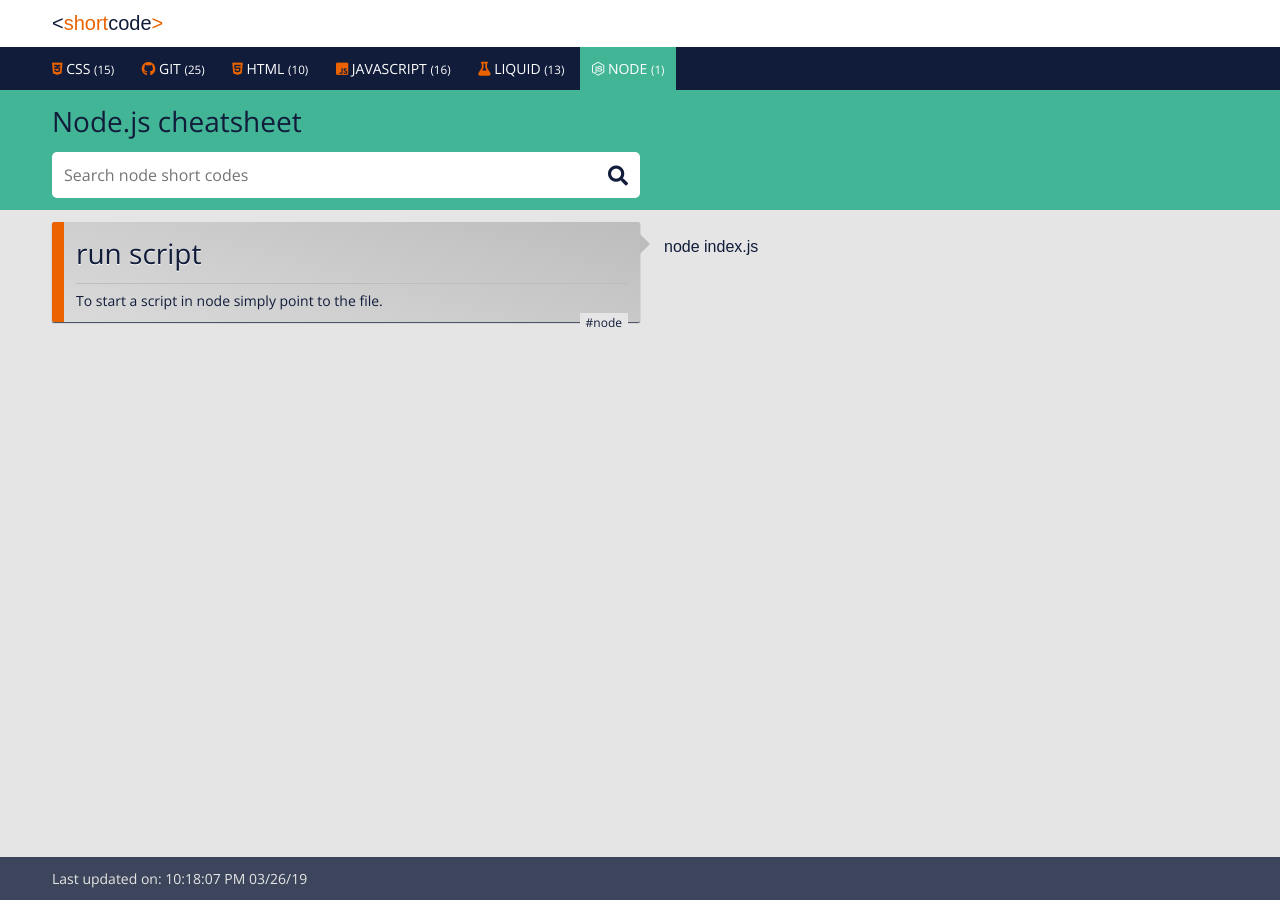
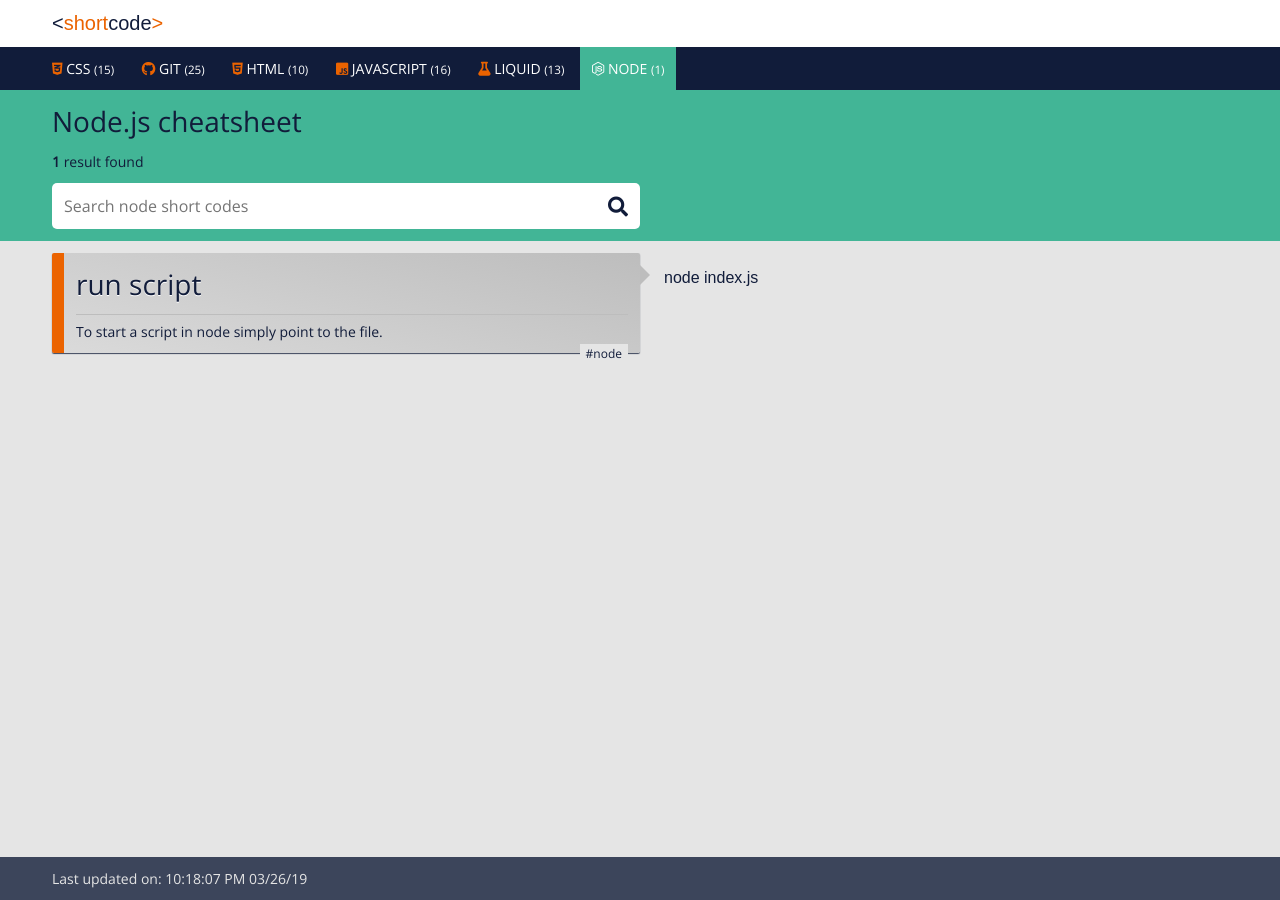
Before and after one commit to proochster/shortcode, a Jekyll site: the page built from code_node.html, in a window 1280 px wide. Built offline with Jekyll 4.4.1, drawn with Linux system fonts in a browser that asks for light colours; some web fonts are replaced.

Commit message:
+ Search counter

```diff
--- a/_includes/search.html
+++ b/_includes/search.html
@@ -1,6 +1,7 @@
 <div class="search">
     <div class="wrapper">
         <h1 class="page-title">{{page.title}}</h1>
+        <span class="search__count">&nbsp;</span>
         <div class="search__wrapper">
             <input type="text" name="search" placeholder="Search {{page.collection}} short codes" class="search__input">
         </div>
--- a/_styles/components/search.scss
+++ b/_styles/components/search.scss
@@ -34,4 +34,14 @@
         font-size: 16px;
         box-sizing: border-box;
     }
+
+    &__count{
+        padding: 0 0 $base-unit 0;
+        display: block;
+
+        a{
+            color: $secondary-colour;
+
+        }
+    }
 }
--- a/main.js
+++ b/main.js
@@ -2,6 +2,7 @@
     var sc = {
         searchInput: document.querySelector('.search__input'),
         shortCodes: document.querySelectorAll('.sc'),
+        searchCount: document.querySelector('.search__count'),
 
         // Returns true if the input text value matches the content
         hasPhrase: function(block, element, query){
@@ -14,11 +15,25 @@
             }
         },
 
+        updateCount: function(c){
+            switch(c){
+                case 0 : return "Sorry, we haven't got this record yet. <a href=\"https://github.com/proochster/shortcode/issues\">Submit a request here</a>";
+                case 1 : return "<strong>1</strong> result found";
+                default : return "<strong>" + c + "</strong> results found";
+            }
+        },
+
         // Search shortcode
         searchAll: function(){
 
             var self=this;
+            var counter = self.shortCodes.length;
+            self.searchCount.innerHTML = self.updateCount(counter);
+
             this.searchInput.onkeyup = function(){
+
+                // Reset search counter
+                counter = 0;
 
                 // Searched term value
                 var inputPhrase = self.searchInput.value.toLowerCase();
@@ -32,8 +47,14 @@
                     // Look for the searched phrase in title and desccription
                     if(self.hasPhrase(code,'.sc__title',inputPhrase) || self.hasPhrase(code,'.sc__text',inputPhrase)){
                         code.setAttribute('data-display','true');
+
+                        // Count elements that match the searched term
+                        counter++;
                     }
                 });
+
+                // Update the counter after the search is finished
+                self.searchCount.innerHTML = self.updateCount(counter);
             };
         },
 
```
